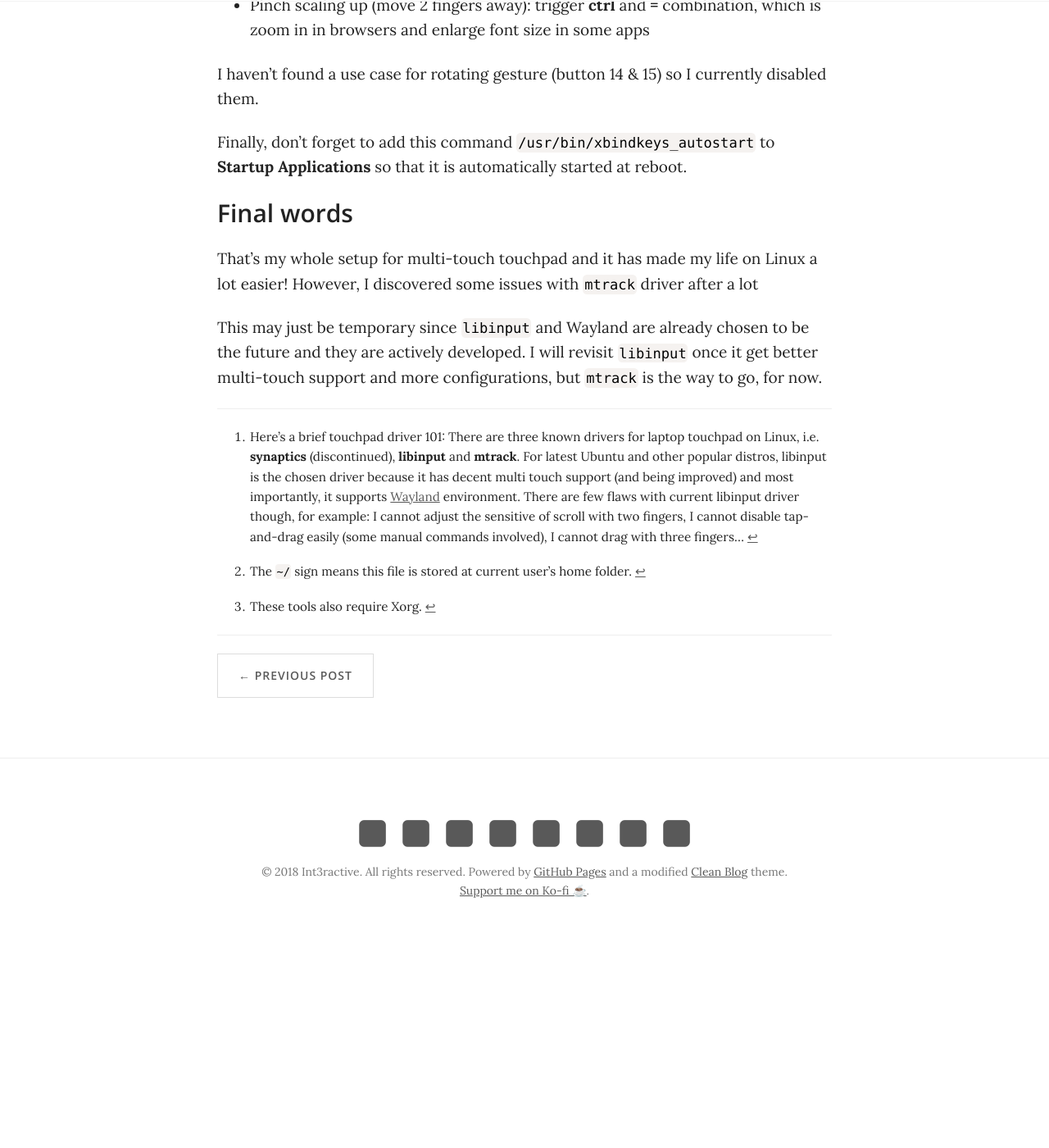
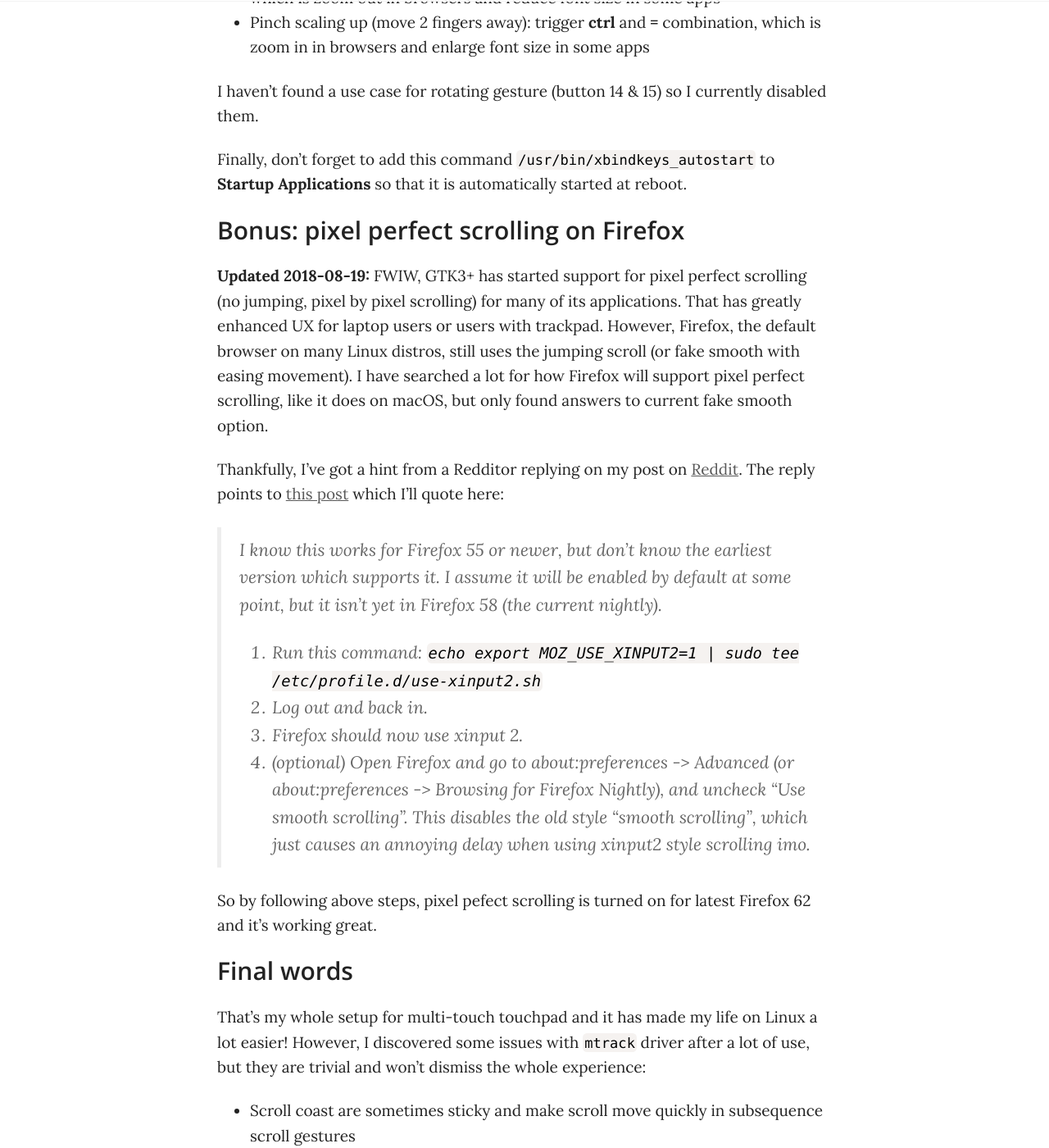
Before and after one commit to trongthanh/int3ractive.com, a Jekyll site: the page built from _posts/2018/2018-08-28-make-the-best-of-MacBook-touchpad-on-Ubuntu.md, in a window 1280 px wide and 1400 px high, scrolled down 7352 px. Shown: the whole window at 82% size. Built offline with Jekyll 4.4.1, drawn with Linux system fonts in a browser that asks for light colours; nearby versions of some CDN libraries; comment, search, counter and statistics services are not loaded; before the commit the page ends 8514 px from its top, so only the background shows below that; some of the changed text lies outside the part shown.

Commit message:
Update blog post

```diff
--- a/_posts/2018/2018-08-28-make-the-best-of-MacBook-touchpad-on-Ubuntu.md
+++ b/_posts/2018/2018-08-28-make-the-best-of-MacBook-touchpad-on-Ubuntu.md
@@ -239,12 +240,29 @@
 
 Finally, don't forget to add this command `/usr/bin/xbindkeys_autostart` to **Startup Applications** so that it is automatically started at reboot.
 
+## Bonus: pixel perfect scrolling on Firefox
+
+**Updated 2018-08-19:** FWIW, GTK3+ has started support for pixel perfect scrolling (no jumping, pixel by pixel scrolling) for many of its applications. That has greatly enhanced UX for laptop users or users with trackpad. However, Firefox, the default browser on many Linux distros, still uses the jumping scroll (or fake smooth with easing movement). I have searched a lot for how Firefox will support pixel perfect scrolling, like it does on macOS, but only found answers to current fake smooth option.
+
+Thankfully, I've got a hint from a Redditor replying on my post on [Reddit](https://www.reddit.com/r/Ubuntu/comments/9ggqv6/make_the_best_of_macbook_touchpad_on_ubuntu/). The reply points to [this post](https://np.reddit.com/r/linux/comments/72mfv8/psa_for_firefox_users_set_moz_use_xinput21_to/?st=jm8n2iqu&sh=5e7163c1) which I'll quote here:
+
+> I know this works for Firefox 55 or newer, but don't know the earliest version which supports it. I assume it will be enabled by default at some point, but it isn't yet in Firefox 58 (the current nightly).
+> 1. Run this command:
+>    `echo export MOZ_USE_XINPUT2=1 | sudo tee /etc/profile.d/use-xinput2.sh`
+> 2. Log out and back in.
+> 3. Firefox should now use xinput 2.
+> 4. (optional) Open Firefox and go to about:preferences -> Advanced (or about:preferences -> Browsing for Firefox Nightly), and uncheck "Use smooth scrolling". This disables the old style "smooth scrolling", which just causes an annoying delay when using xinput2 style scrolling imo.
+
+So by following above steps, pixel pefect scrolling is turned on for latest Firefox 62 and it's working great.
+
 ## Final words
 
-That's my whole setup for multi-touch touchpad and it has made my life on Linux a lot easier! However, I discovered some issues with `mtrack` driver after a lot
+That's my whole setup for multi-touch touchpad and it has made my life on Linux a lot easier! However, I discovered some issues with `mtrack` driver after a lot of use, but they are trivial and won't dismiss the whole experience:
 
+- Scroll coast are sometimes sticky and make scroll move quickly in subsequence scroll gestures
+- Dispad sometimes doesn't detect typing and lets the caret jump
 
-This may just be temporary since `libinput` and Wayland are already chosen to be the future and they are actively developed. I will revisit `libinput` once it get better multi-touch support and more configurations, but `mtrack` is the way to go, for now.
+Finally, this may just be temporary since `libinput` and Wayland are already chosen to be the future and they are actively developed. I will revisit `libinput` once it get better multi-touch support and more configurations, but `mtrack` is the way to go, for now.
 
 ---
 [^1]: Here's a brief touchpad driver 101: There are three known drivers for laptop touchpad on Linux, i.e. **synaptics** (discontinued), **libinput** and **mtrack**. For latest Ubuntu and other popular distros, libinput is the chosen driver because it has decent multi touch support (and being improved) and most importantly, it supports [Wayland](https://en.wikipedia.org/wiki/Wayland_(display_server_protocol)) environment. There are few flaws with current libinput driver though, for example: I cannot adjust the sensitive of scroll with two fingers, I cannot disable tap-and-drag easily (some manual commands involved), I cannot drag with three fingers...
```
Also changed, not shown: other parts of _posts/2018/2018-08-28-make-the-best-of-MacBook-touchpad-on-Ubuntu.md (+2 -1 lines).
